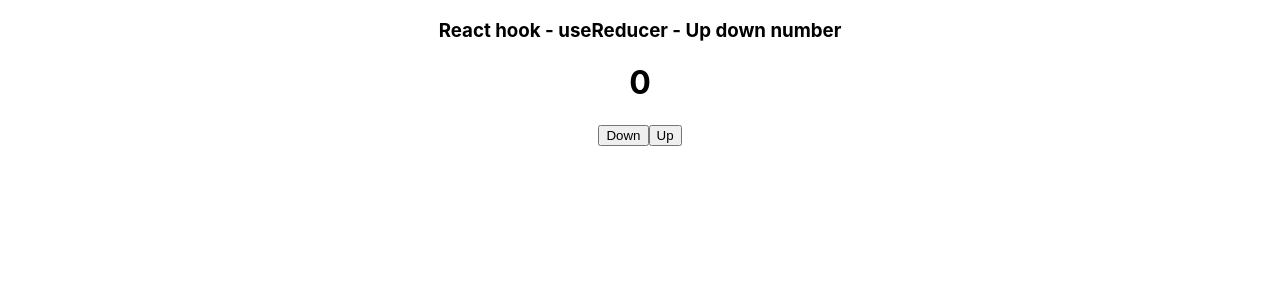
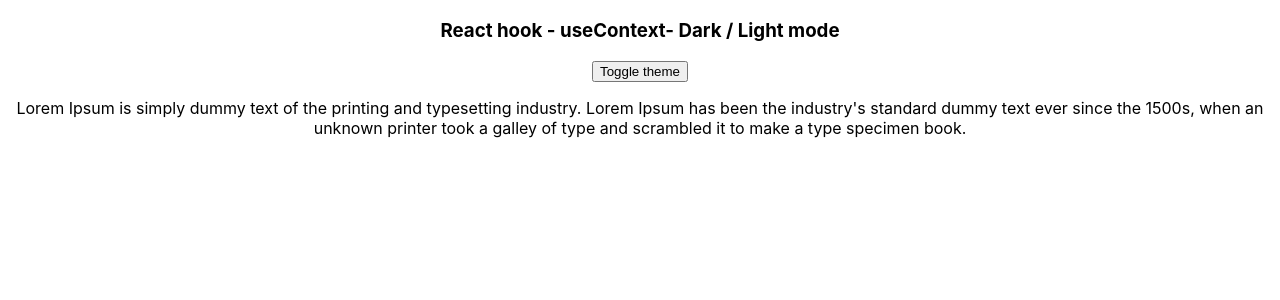
Before and after one commit to hieund20/react-hook-basic, a React (Create React App) app: page / in a window 1280 px wide. Shown: the top 300 px of the page. Built offline with nearby package versions, Linux system fonts and the light colour scheme; no server answers.

Commit message:
react-hook useContext

```diff
--- a/src/App.js
+++ b/src/App.js
@@ -8,6 +8,7 @@ import Pagination from './components/Pagination';
 import PostFilterForm from './components/PostFilterForm';
 import Clock from './components/Clock';
 import UpDownNumber from './components/UpDownNumber';
+import ScreenMode from './components/DarkLightMode';
 
 function App() {
   const [todoList, setTodoList] = useState([
@@ -94,7 +95,7 @@ function App() {
 
   return (
     <div className="app">
-      <h3>React hook - useReducer - Up down number</h3>
+      <h3>React hook - useContext- Dark / Light mode</h3>
       {/* <TodoForm
         onSubmit={handleTodoFormSubmit}
       />
@@ -113,7 +114,8 @@ function App() {
         onPageChange={handlePageChange}
       /> */}
       {/* <Clock /> */}
-      <UpDownNumber />
+      {/* <UpDownNumber /> */}
+      <ScreenMode />
     </div>
   );
 }
--- /dev/null
+++ b/src/components/DarkLightMode/Content/index.jsx
@@ -0,0 +1,13 @@
+import React from 'react';
+import Paragraph from '../Paragraph';
+
+
+function Content(props) {
+    return (
+        <div>
+            <Paragraph />
+        </div>
+    );
+}
+
+export default Content;
--- /dev/null
+++ b/src/components/DarkLightMode/Paragraph/index.jsx
@@ -0,0 +1,14 @@
+import React, { useContext } from 'react';
+import { ThemeContext } from '..';
+
+function Paragraph() {
+    const theme = useContext(ThemeContext);
+
+    return (
+        <p className={theme}>
+            Lorem Ipsum is simply dummy text of the printing and typesetting industry. Lorem Ipsum has been the industry's standard dummy text ever since the 1500s, when an unknown printer took a galley of type and scrambled it to make a type specimen book.
+        </p>
+    );
+}
+
+export default Paragraph;
--- /dev/null
+++ b/src/components/DarkLightMode/index.jsx
@@ -0,0 +1,33 @@
+import React, { createContext, useState } from 'react';
+import './style.scss';
+import Content from './Content';
+
+//CompA -> CompB -> CompC
+
+//Theme: Dark/Light
+
+//Steps
+//1. Create Context
+//2. Provider
+//3. Consumer
+
+export const ThemeContext = createContext();
+
+function ScreenMode(props) {
+    const [theme, setTheme] = useState('light')
+
+    const toggleTheme = () => {
+        setTheme(theme === 'dark' ? 'light' : 'dark')
+    }
+
+    return (
+        <ThemeContext.Provider value={theme}>
+            <div>
+                <button onClick={() => toggleTheme()}>Toggle theme</button>
+                <Content />
+            </div>
+        </ThemeContext.Provider>
+    );
+}
+
+export default ScreenMode;
--- /dev/null
+++ b/src/components/DarkLightMode/style.scss
@@ -0,0 +1,4 @@
+.dark {
+    color: white;
+    background-color: black;
+}
```
